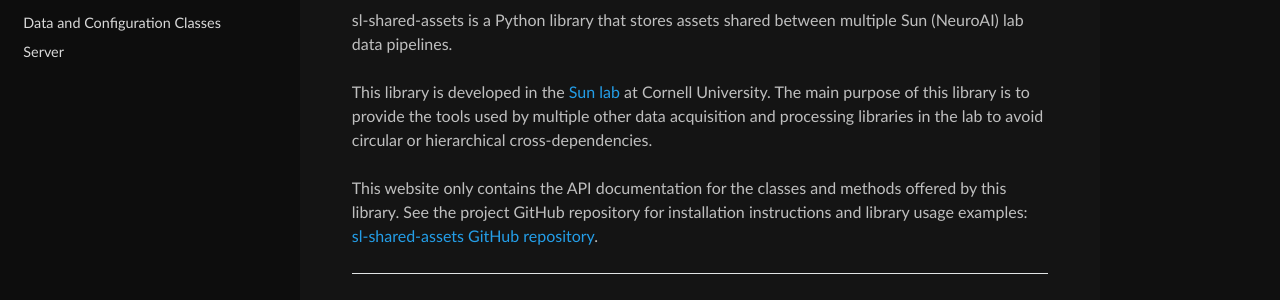
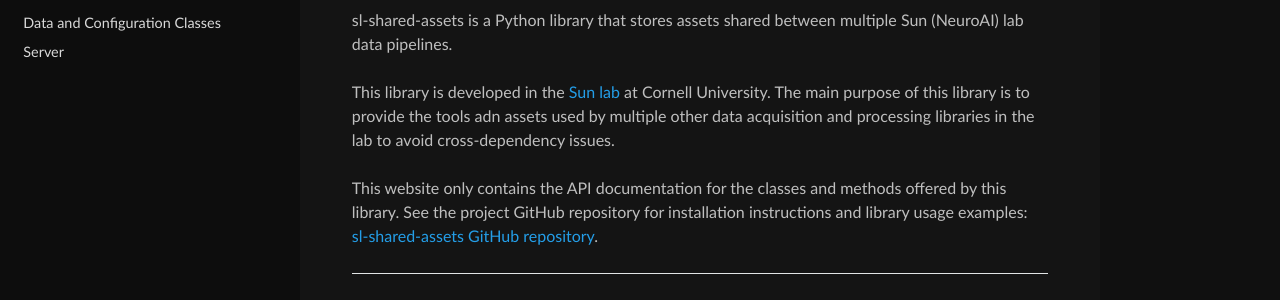
Before and after one commit to Sun-Lab-NBB/sl-shared-assets, a Sphinx documentation site: the page built from docs/source/welcome.rst, in a window 1280 px wide. Shown: the part 188-488 px from the top of the page. Built offline with Sphinx 7.4.7 and the Read the Docs theme 3.1.0, drawn with Linux system fonts in a browser that asks for light colours; the version number is read from the project's files by our own code.

Commit message:
Finalized 1.0.0 release preparation
-- Rebuilt the development environment specification
-- Set project version to 1.0.0
-- Fixed an issue that prevented the server connection from terminating gracefully when Server.close() method was used.
-- Added 'verified.bin' file to the list of files excluded from checksum generation
-- Moved 'verified.bin' removal to occur sooner in the session checksum verification execution sequence.

```diff
--- a/docs/source/welcome.rst
+++ b/docs/source/welcome.rst
@@ -4,8 +4,8 @@
 sl-shared-assets is a Python library that stores assets shared between multiple Sun (NeuroAI) lab data pipelines.
 
 This library is developed in the `Sun lab <https://neuroai.github.io/sunlab/>`_ at Cornell University. The main purpose
-of this library is to provide the tools used by multiple other data acquisition and processing libraries in the lab to
-avoid circular or hierarchical cross-dependencies.
+of this library is to provide the tools adn assets used by multiple other data acquisition and processing libraries in
+the lab to avoid cross-dependency issues.
 
 This website only contains the API documentation for the classes and methods offered by this library. See the project
 GitHub repository for installation instructions and library usage examples:
--- a/pyproject.toml
+++ b/pyproject.toml
@@ -8,7 +8,7 @@
 # Project metdata section. Provides the genral ID information about the project.
 [project]
 name = "sl-shared-assets"
-version = "1.0.0rc28"
+version = "1.0.0"
 description = "Stores assets shared between multiple Sun (NeuroAI) lab data pipelines."
 readme = "README.md"
 license = { file = "LICENSE" }
```
Also changed, not shown: README.md (+9 -6 lines), 5 other files.
